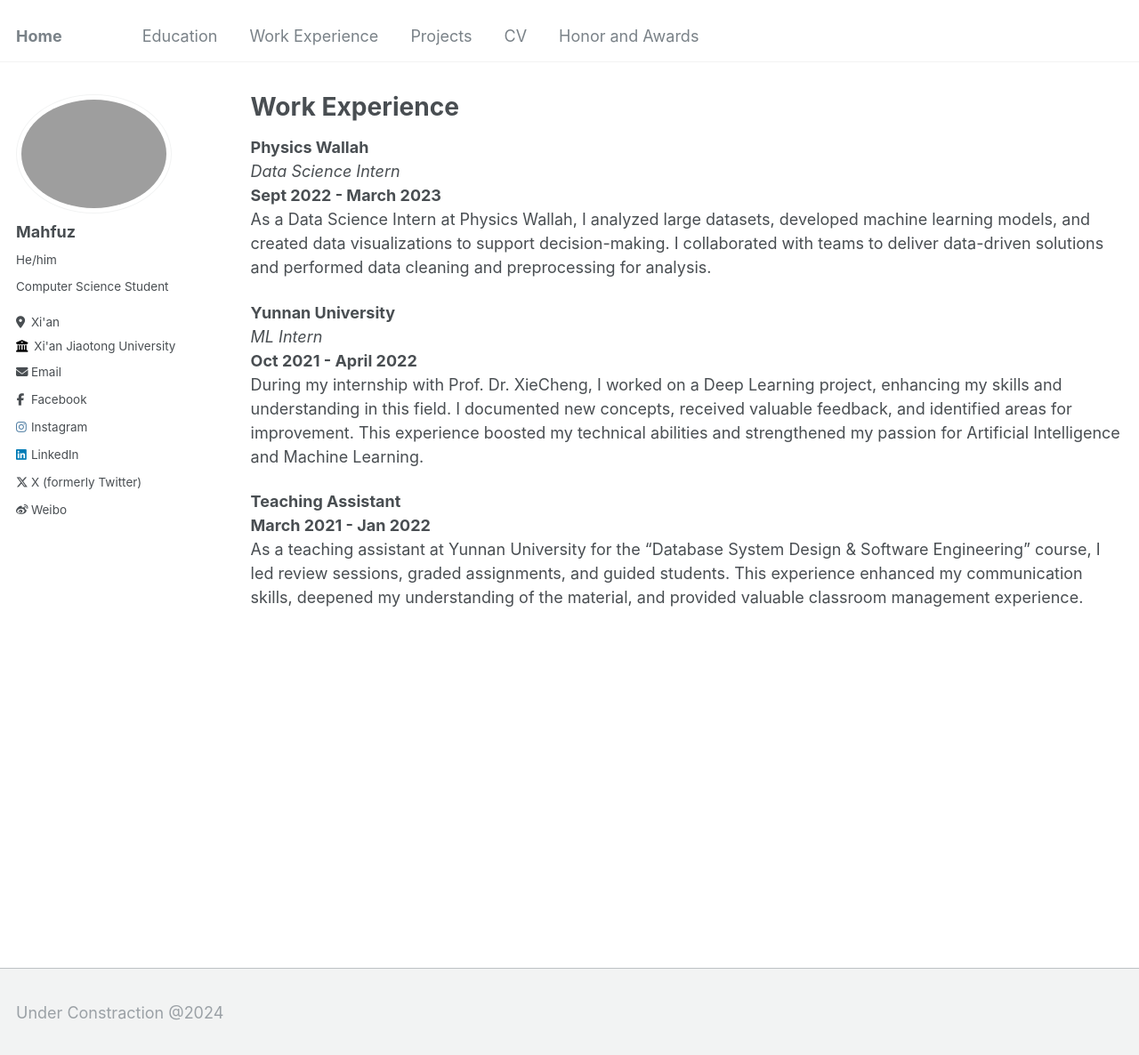
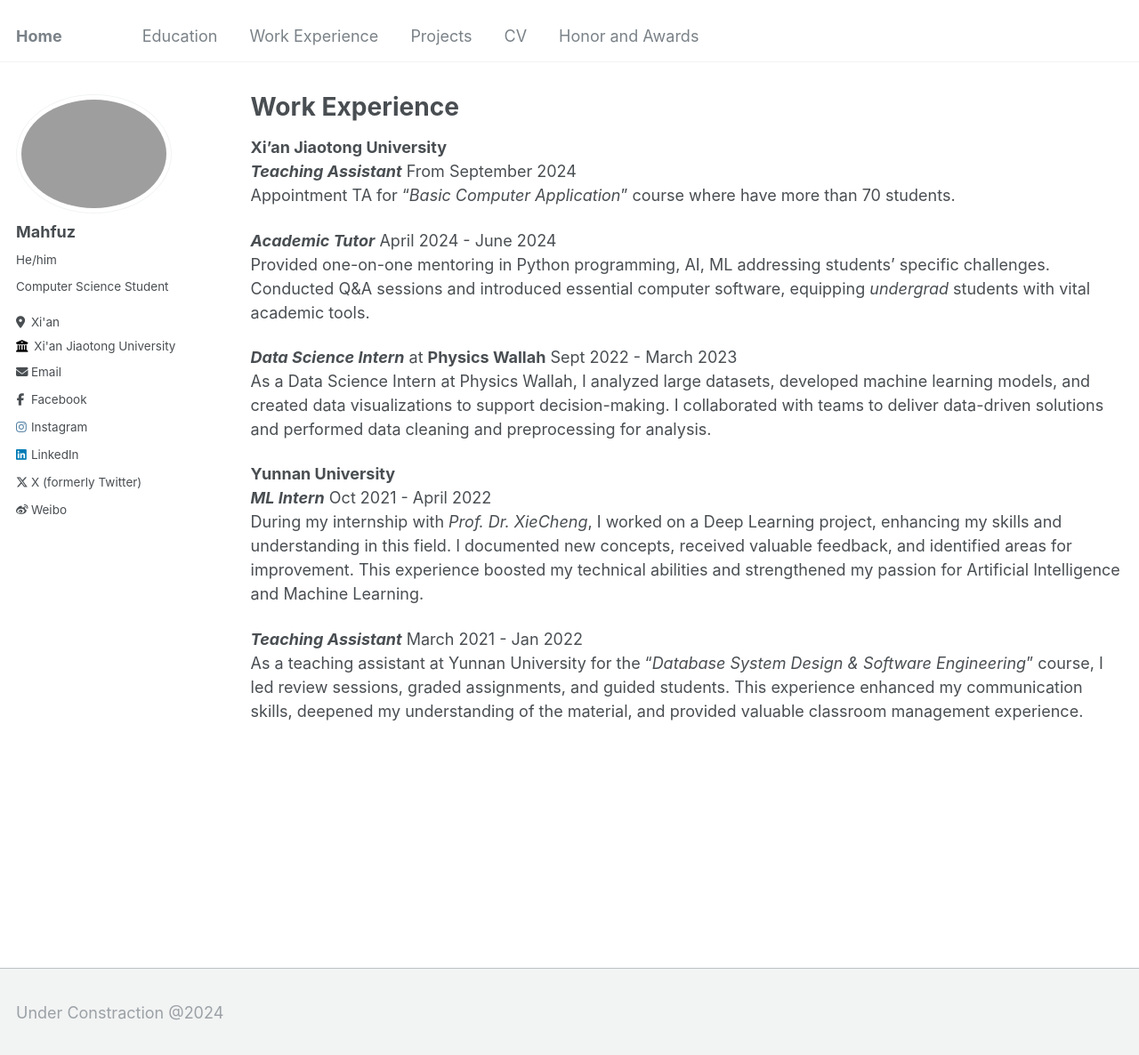
Before and after one commit to mahfuztbt/mahfuztbt.github.io, a Jekyll site: the page built from _pages/Work Experience.md, in a window 1280 px wide and 1188 px high. Shown: the whole window at 89% size. Built offline with Jekyll 4.4.1, drawn with Linux system fonts in a browser that asks for light colours.

Commit message:
Update Work Experience.md

```diff
--- a/_pages/Work Experience.md
+++ b/_pages/Work Experience.md
@@ -5,16 +5,20 @@ permalink: /Work Experience/
 author_profile: true
 ---
 
-**Physics Wallah**
-*Data Science Intern*
-**Sept 2022 - March 2023**
+**Xi'an Jiaotong University** <br/>
+***Teaching Assistant*** From September 2024 <br/>
+Appointment TA for "_Basic Computer Application_" course where have more than 70 students.
+
+***Academic Tutor*** April 2024 - June 2024 <br/>
+Provided one-on-one mentoring in Python programming, AI, ML addressing students' specific challenges.
+Conducted Q&A sessions and introduced essential computer software, equipping _undergrad_ students with vital academic tools.
+
+***Data Science Intern*** at **Physics Wallah** Sept 2022 - March 2023 <br/>
 As a Data Science Intern at Physics Wallah, I analyzed large datasets, developed machine learning models, and created data visualizations to support decision-making. I collaborated with teams to deliver data-driven solutions and performed data cleaning and preprocessing for analysis.
 
 **Yunnan University**
-*ML Intern*
-**Oct 2021 - April 2022**
-During my internship with Prof. Dr. XieCheng, I worked on a Deep Learning project, enhancing my skills and understanding in this field. I documented new concepts, received valuable feedback, and identified areas for improvement. This experience boosted my technical abilities and strengthened my passion for Artificial Intelligence and Machine Learning.
+***ML Intern*** Oct 2021 - April 2022 <br/>
+During my internship with _Prof. Dr. XieCheng_, I worked on a Deep Learning project, enhancing my skills and understanding in this field. I documented new concepts, received valuable feedback, and identified areas for improvement. This experience boosted my technical abilities and strengthened my passion for Artificial Intelligence and Machine Learning. <br/>
 
-**Teaching Assistant**
-**March 2021 - Jan 2022**
-As a teaching assistant at Yunnan University for the "Database System Design & Software Engineering" course, I led review sessions, graded assignments, and guided students. This experience enhanced my communication skills, deepened my understanding of the material, and provided valuable classroom management experience.
+***Teaching Assistant*** March 2021 - Jan 2022 <br/>
+As a teaching assistant at Yunnan University for the "_Database System Design & Software Engineering_" course, I led review sessions, graded assignments, and guided students. This experience enhanced my communication skills, deepened my understanding of the material, and provided valuable classroom management experience.
```
